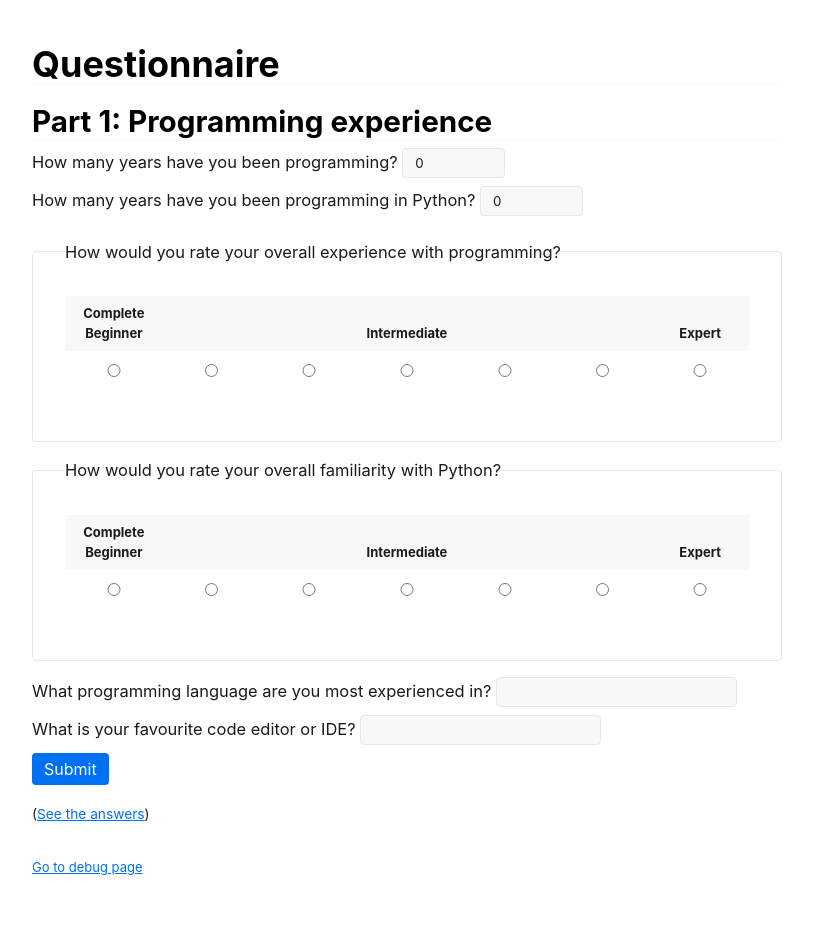
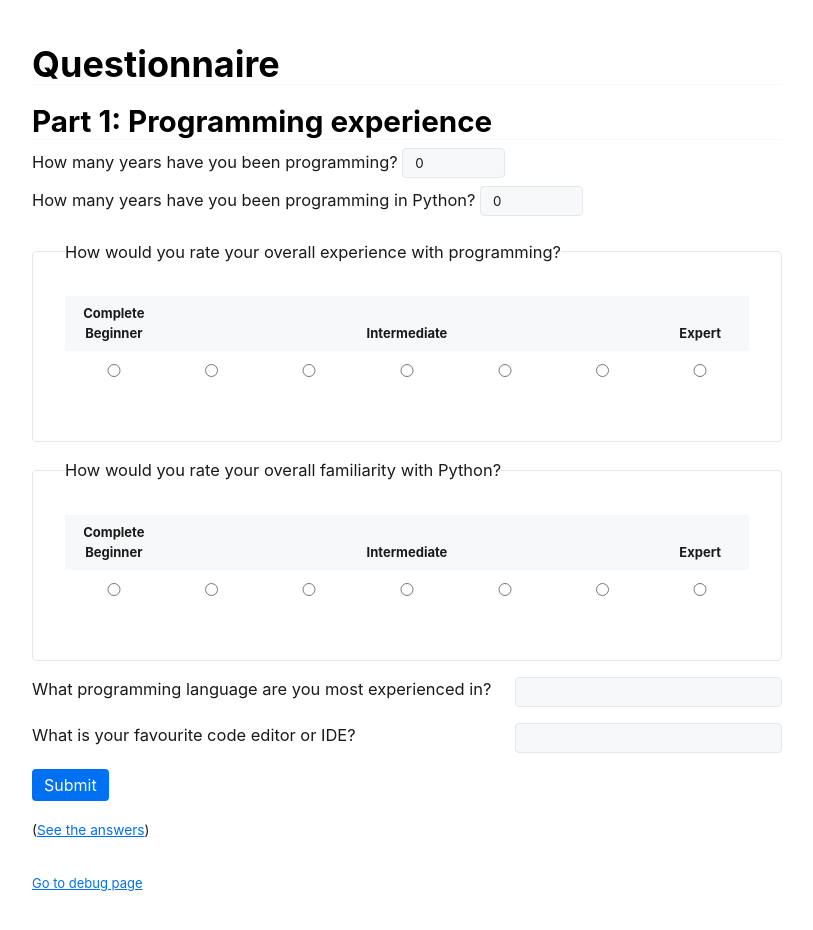
Before and after one commit to eddieantonio/oq, a SvelteKit app: page /questionnaire in a window 1280 px wide. Shown: the top 930 px of the page, without its empty margins (233-1046 px from the left). Built offline with nearby package versions, Linux system fonts and the light colour scheme.

Commit message:
refactor: short answer into component

```diff
--- /dev/null
+++ b/src/lib/components/ShortAnswer.svelte
@@ -0,0 +1,21 @@
+<script lang="ts">
+    export let questionId: string;
+</script>
+
+<div class="input-group">
+    <label for={questionId}><slot /></label>
+    <input type="text" id={questionId} name={questionId} value="" />
+</div>
+
+<style>
+    .input-group {
+        display: flex;
+        margin-block-end: 0.5rem;
+    }
+    .input-group > label {
+        flex: 2;
+    }
+    .input-group > input {
+        flex: 1;
+    }
+</style>
--- a/src/routes/questionnaire/+page.svelte
+++ b/src/routes/questionnaire/+page.svelte
@@ -1,5 +1,6 @@
 <script lang="ts">
     import LikertScale from '$lib/components/LikertScale.svelte';
+    import ShortAnswer from '$lib/components/ShortAnswer.svelte';
 </script>
 
 <!-- This is the questionnaire for now. Eventually I will refactor this to have its own page. -->
@@ -43,15 +44,11 @@
         How would you rate your overall familiarity with Python?
     </LikertScale>
 
-    <div class="input-group">
-        <label for="best-language">What programming language are you most experienced in?</label>
-        <input type="text" id="best-language" name="best-language" value="" />
-    </div>
+    <ShortAnswer questionId="best-language">
+        What programming language are you most experienced in?
+    </ShortAnswer>
 
-    <div class="input-group">
-        <label for="favourite-ide">What is your favourite code editor or IDE?</label>
-        <input type="text" id="favourite-ide" name="favourite-ide" value="" />
-    </div>
+    <ShortAnswer questionId="favourite-ide">What is your favourite code editor or IDE?</ShortAnswer>
 
     <button type="submit">Submit</button>
 </form>
```
